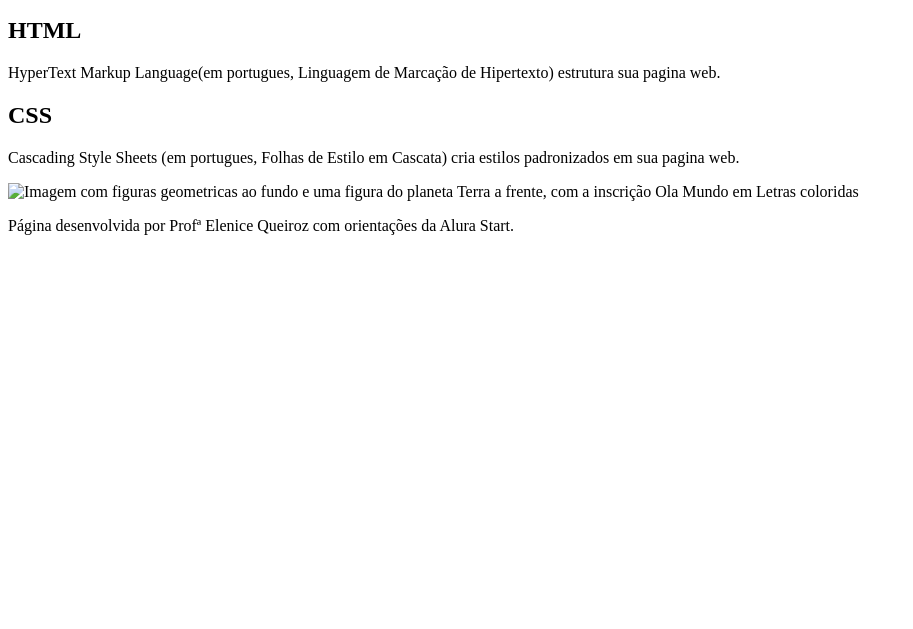
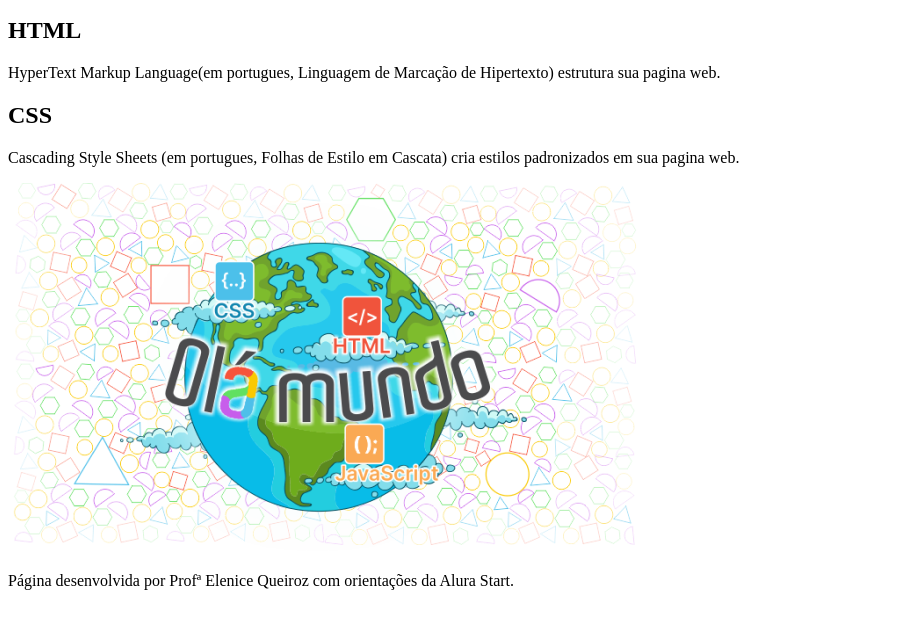
Before and after one commit to prof-Le/HELLO-WORD, a plain HTML site: page index.html in a window 1280 px wide. Shown: the part 101-730 px from the top of the page, without its empty margins (0-913 px from the left). Drawn offline with Linux system fonts and the light colour scheme.

Commit message:
Finalizando a pagina HTML

```diff
--- a/index.html
+++ b/index.html
@@ -19,7 +19,7 @@
     <h2>CSS</h2>
     <P>Cascading Style Sheets (em portugues, Folhas de Estilo em Cascata) cria estilos padronizados em sua pagina web.</P>
  </section>
-    <img src="Imagem/freepik-export-20240622200820y6NH" alt="Imagem com figuras geometricas ao fundo e uma figura do planeta Terra a frente, com a inscrição Ola Mundo
+    <img src="Imagem/Olá Mundo.png" alt="Imagem com figuras geometricas ao fundo e uma figura do planeta Terra a frente, com a inscrição Ola Mundo
 em Letras coloridas">
  <footer>
     <p>Página desenvolvida por Profª Elenice Queiroz com orientações da Alura Start.</p>
```
Also changed, not shown: Imagem/Olá Mundo.png (added).
